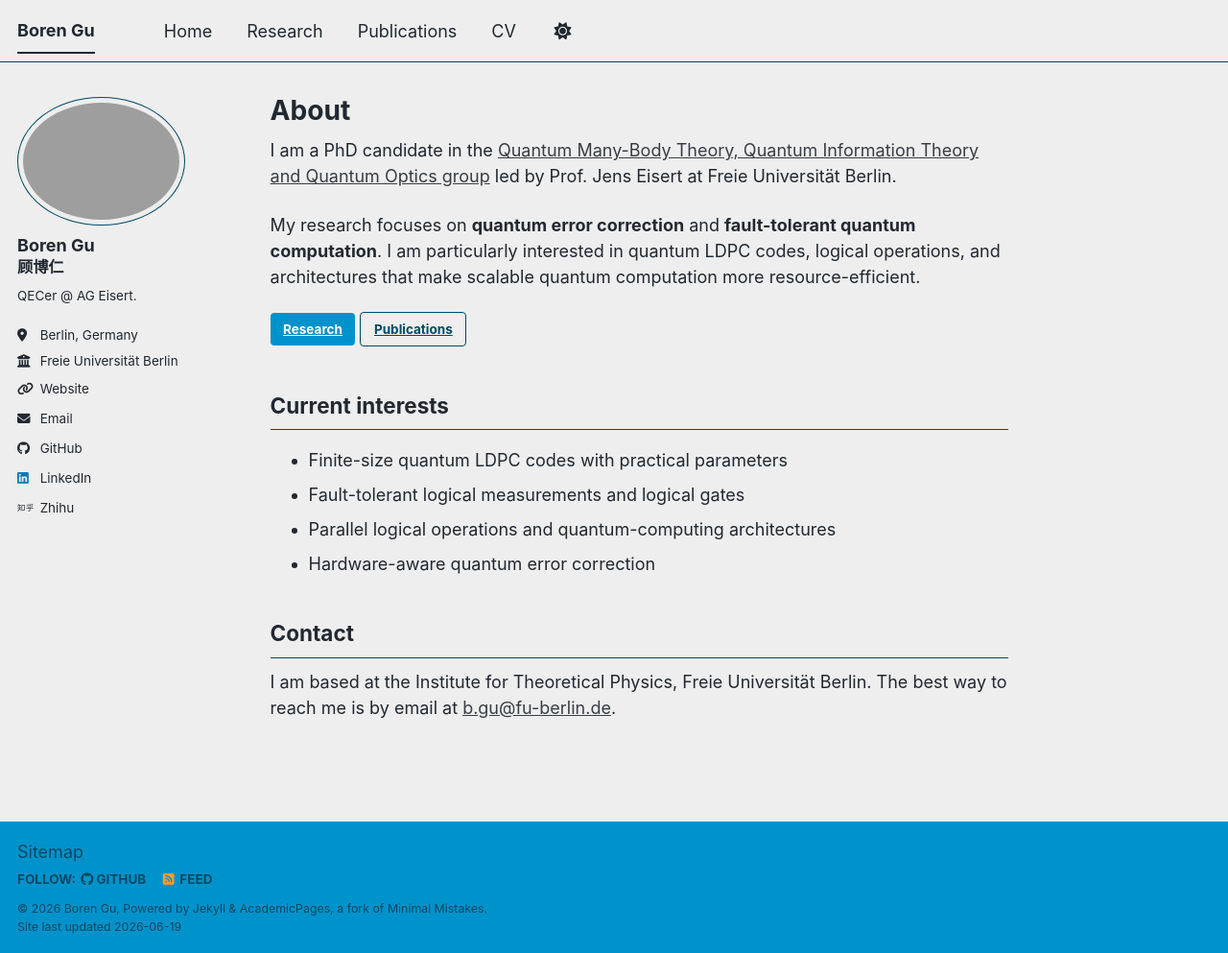
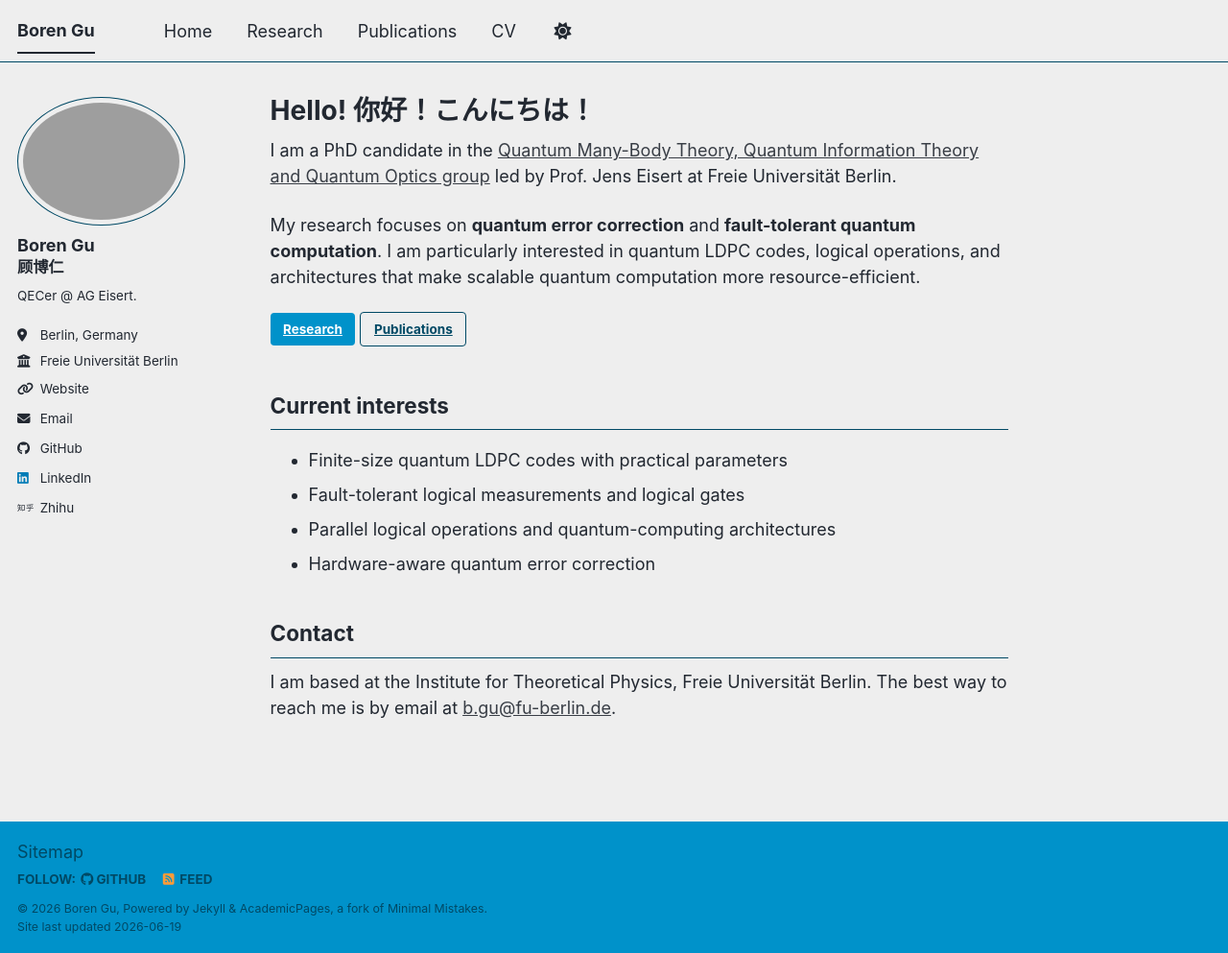
Before and after one commit to BorenGu/borengu_com, a Jekyll site: the page built from _pages/about.md, in a window 1280 px wide and 993 px high. Shown: the whole window at 96% size. Built offline with Jekyll 4.4.1, drawn with Linux system fonts in a browser that asks for light colours; a script bundle is joined from its source files by our own code; library files that are not in the unit come from our copies.

Commit message:
Add multilingual homepage greeting

```diff
--- a/_pages/about.md
+++ b/_pages/about.md
@@ -1,6 +1,6 @@
 ---
 permalink: /
-title: "About"
+title: "Hello! 你好！こんにちは！"
 excerpt: "PhD candidate in quantum information theory at Freie Universität Berlin."
 author_profile: true
 redirect_from:
```
